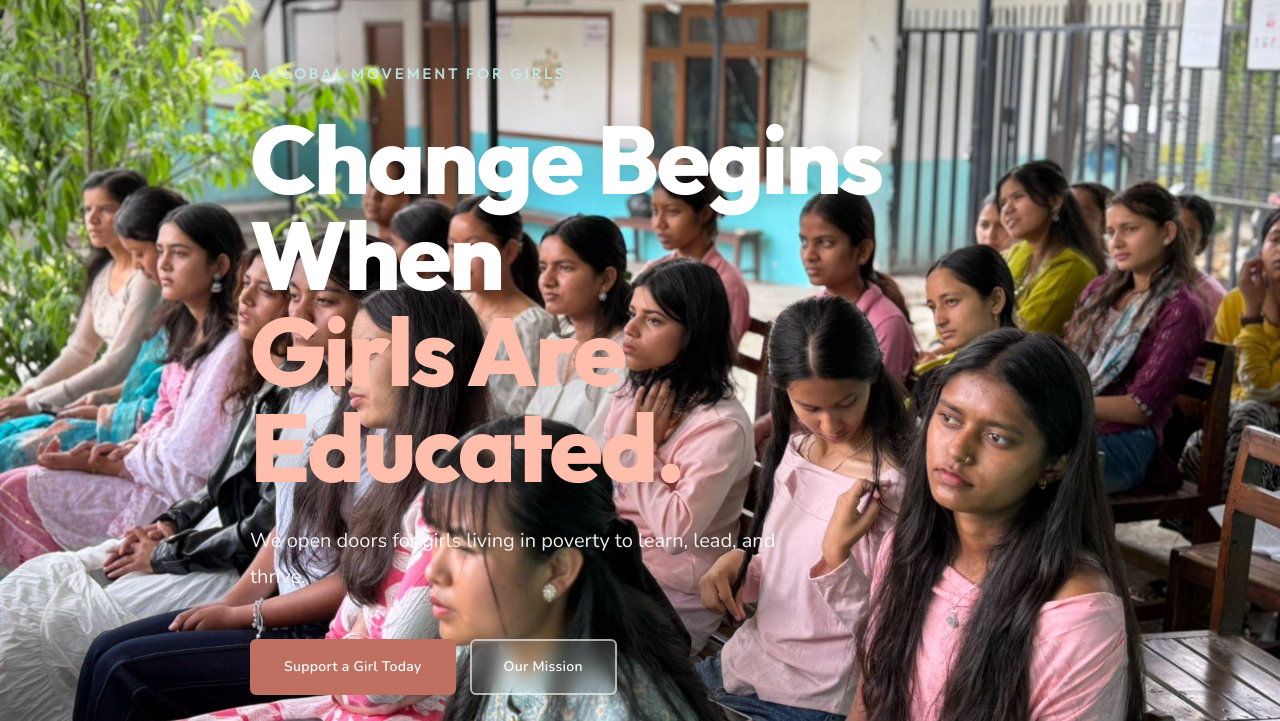
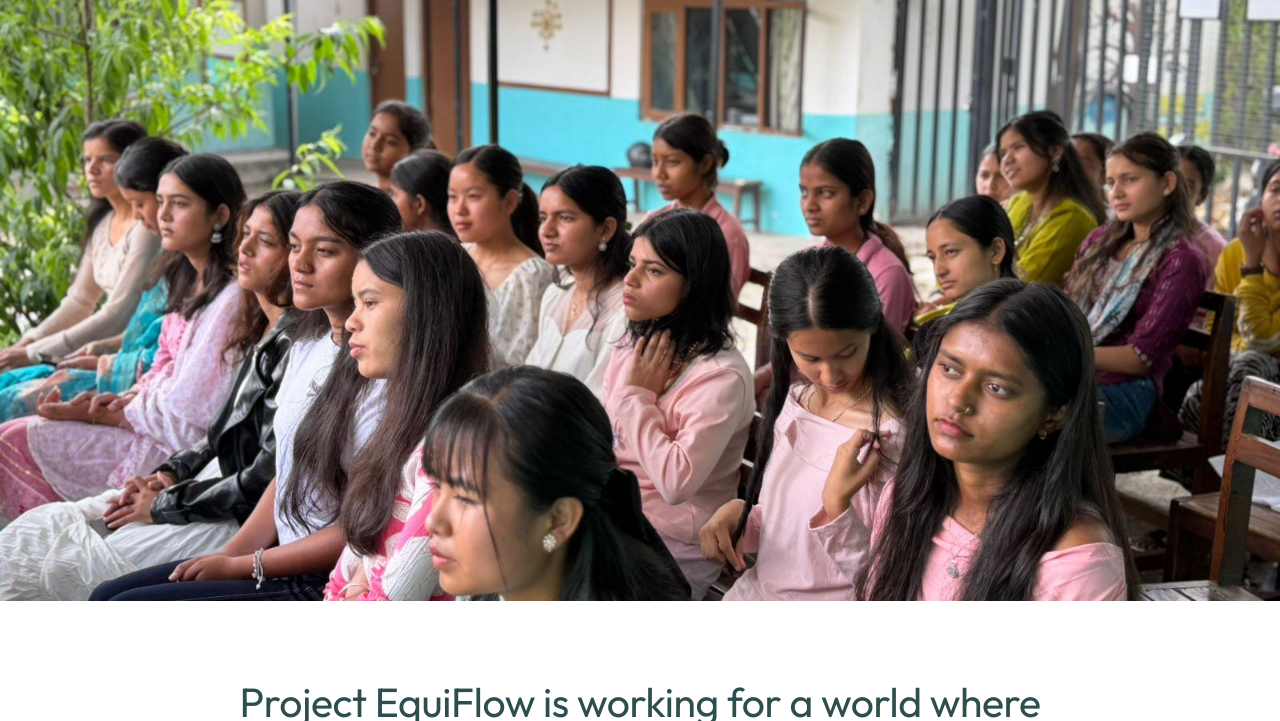
Before and after one commit to flowsky358/Project_EquiFlow, a plain HTML site: page index.html in a window 1280 px wide. Shown: the part 79-800 px from the top of the page. Drawn offline with nearby package versions, Linux system fonts and the light colour scheme.

Commit message:
Redesign homepage hero to Malala Fund style: full photo + statement below
Co-Authored-By: Claude Sonnet 4.6 <noreply@anthropic.com>

```diff
--- a/index.html
+++ b/index.html
@@ -338,73 +338,46 @@
            HERO
            ============================================= */
         .hero {
-            min-height: 100vh;
-            background: #1a1a1a;
-            display: flex;
-            align-items: center;
+            width: 100%;
             position: relative;
+        }
+        .hero-photo {
+            width: 100%;
+            height: 85vh;
+            min-height: 480px;
             overflow: hidden;
-            padding: 140px 0 100px;
         }
         .hero-bg {
-            position: absolute;
-            inset: 0;
+            width: 100%;
+            height: 100%;
             background-image: url('image/IMG_audience.jpg');
             background-size: cover;
-            background-position: center 40%;
-            z-index: 0;
+            background-position: center 30%;
         }
-        .hero-overlay {
-            position: absolute;
-            inset: 0;
-            background: none;
-            z-index: 1;
+        .hero-overlay { display: none; }
+        .hero-statement {
+            background: #fff;
+            padding: 72px 28px 64px;
+            text-align: center;
         }
-        .hero-content {
-            position: relative;
-            z-index: 2;
-            max-width: 780px;
-        }
-        .hero-eyebrow {
-            display: inline-block;
+        .hero-statement-text {
+            max-width: 820px;
+            margin: 0 auto 40px;
             font-family: var(--ff-serif);
-            font-size: 0.95rem;
-            font-weight: 600;
-            letter-spacing: 0.18em;
-            text-transform: uppercase;
-            color: rgba(196, 236, 236, 0.88);
-            margin-bottom: 24px;
-
-        }
-        .hero h1 {
-            color: var(--white);
-            font-size: clamp(3.4rem, 7.5vw, 6rem);
-            font-weight: 800;
-            margin-bottom: 28px;
-            line-height: 1.0;
-            letter-spacing: -0.025em;
-            text-shadow: 0 2px 32px rgba(0,0,0,0.22);
-
-        }
-        .hero h1 em {
-            font-style: normal;
-            color: #FFBDAB;
-        }
-        .hero-desc {
-            color: rgba(255,255,255,0.92);
-            font-size: 1.25rem;
+            font-size: clamp(1.7rem, 3.2vw, 2.6rem);
             font-weight: 400;
-            max-width: 580px;
-            margin-bottom: 44px;
-            line-height: 1.8;
-
+            line-height: 1.45;
+            color: var(--ink);
+            letter-spacing: -0.01em;
         }
         .hero-actions {
             display: flex;
             gap: 14px;
             flex-wrap: wrap;
-
+            justify-content: center;
         }
+        /* keep old classes harmless */
+        .hero-content, .hero-eyebrow, .hero h1, .hero-desc { display: none; }
 
         /* =============================================
            STATS BAND
@@ -975,17 +948,14 @@
 
     <!-- HERO -->
     <section class="hero">
-        <div class="hero-bg"></div>
-        <div class="hero-overlay"></div>
-        <div class="container">
-            <div class="hero-content">
-                <span class="hero-eyebrow">A Global Movement for Girls</span>
-                <h1>Change Begins When<br><em>Girls Are Educated.</em></h1>
-                <p class="hero-desc">We open doors for girls living in poverty to learn, lead, and thrive.</p>
-                <div class="hero-actions">
-                    <a href="#involved" class="btn btn-primary">Support a Girl Today</a>
-                    <a href="#mission" class="btn btn-outline-white">Our Mission</a>
-                </div>
+        <div class="hero-photo">
+            <div class="hero-bg"></div>
+        </div>
+        <div class="hero-statement">
+            <p class="hero-statement-text">Project EquiFlow is working for a world where every girl can learn and choose her own future.</p>
+            <div class="hero-actions">
+                <a href="https://docs.google.com/forms/d/1ufZauH4xaZ37Nz5kRHjh_QIL51TuNn06vASEfGitVos/viewform" target="_blank" rel="noopener" class="btn btn-primary">Support a Girl Today</a>
+                <a href="mission.html" class="btn btn-outline-teal">Our Mission</a>
             </div>
         </div>
     </section>
```
